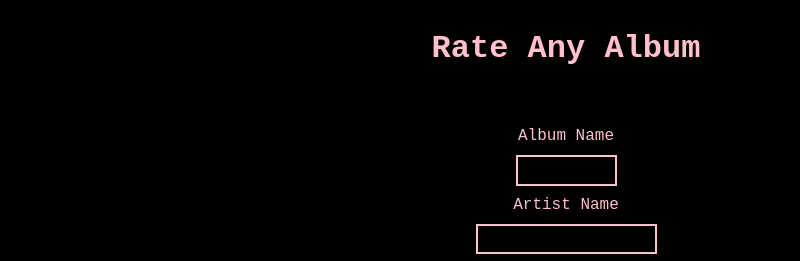
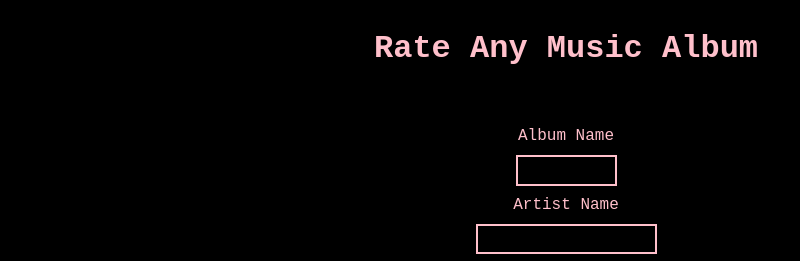
Before and after one commit to 1menfi/WitchAlbum, a plain HTML site: page index.html in a window 1280 px wide. Shown: the top 261 px of the page, 74-874 px from the left. Drawn offline with Linux system fonts and the light colour scheme.

Commit message:
ubuntu changes test

```diff
--- a/index.html
+++ b/index.html
@@ -12,7 +12,7 @@
     <!-- mainn header -->
     <header>
       <div class="headphone-icon"><a href="index.html"><img src="images/headphonesIcon.png" alt="headphones" width="50px" height="50px"></a></div>
-      <h1>Rate Any Album</h1>
+      <h1>Rate Any Music Album</h1>
     </header>
 
 
```
